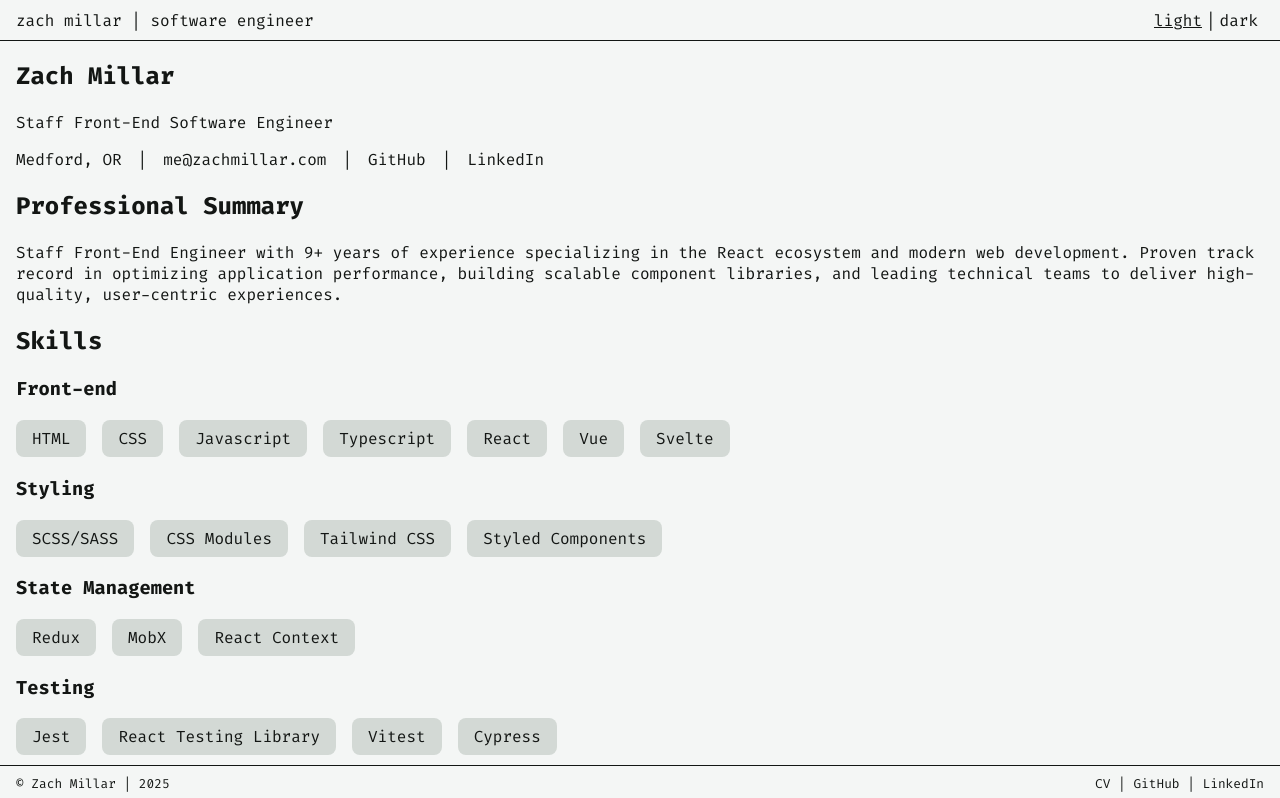
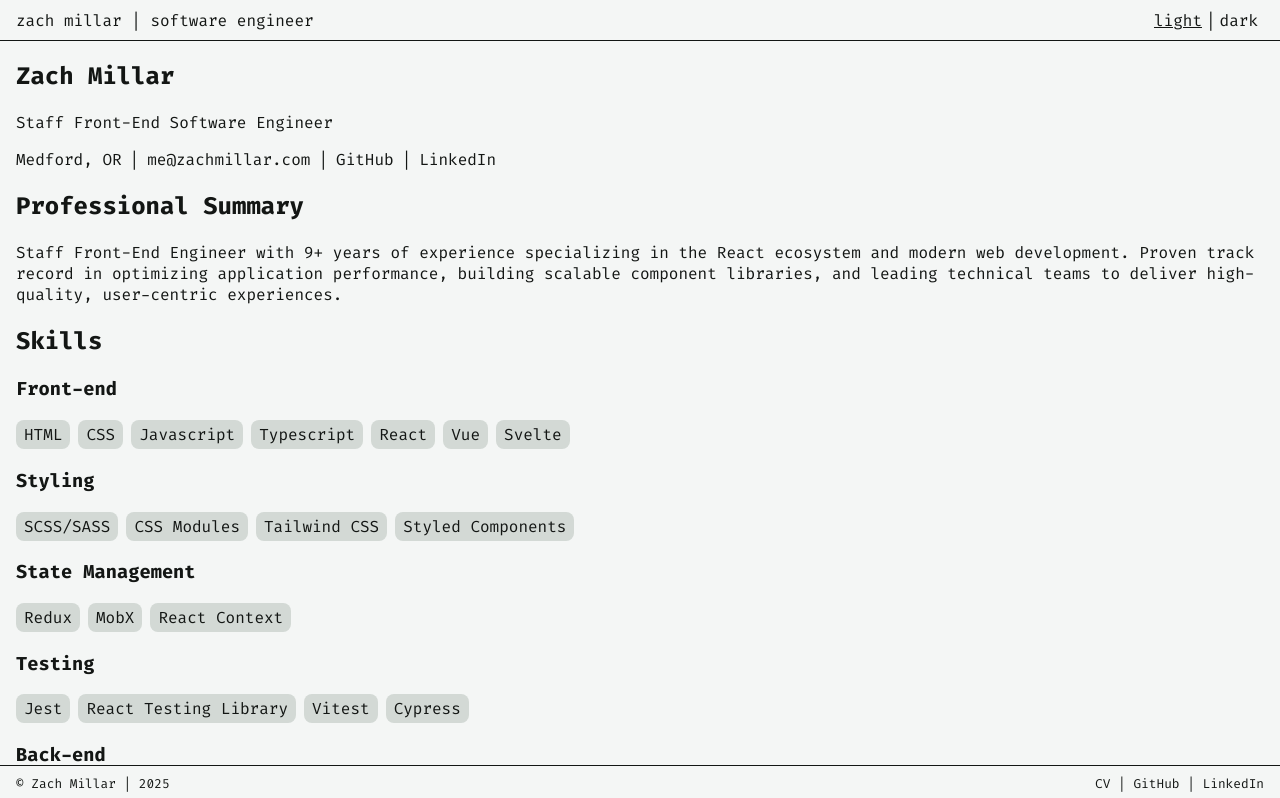
Before and after one commit to z-yeti/zachmillar_com, a React (Vite) app: page /cv in a window 1280 px wide. Shown: the top 798 px of the page. Built offline with nearby package versions, Linux system fonts and the light colour scheme.

Commit message:
chore: tighten padding on CV

```diff
--- a/src/routes/CV/CV.module.css
+++ b/src/routes/CV/CV.module.css
@@ -1,6 +1,6 @@
 .cv__contact {
   display: flex;
-  gap: 1rem;
+  gap: 0.5rem;
   @media only screen and (max-width: 768px) {
     flex-direction: column;
   }
@@ -19,11 +19,11 @@
 .cv__skills {
   display: flex;
   flex-wrap: wrap;
-  gap: 1rem;
+  gap: 0.5rem;
 }
 
 .cv__skills span {
   background-color: var(--color--primary);
-  padding: 0.5rem 1rem;
-  border-radius: 0.5rem;
+  padding: 0.25rem 0.5rem;
+  border-radius: 8px;
 }
```
